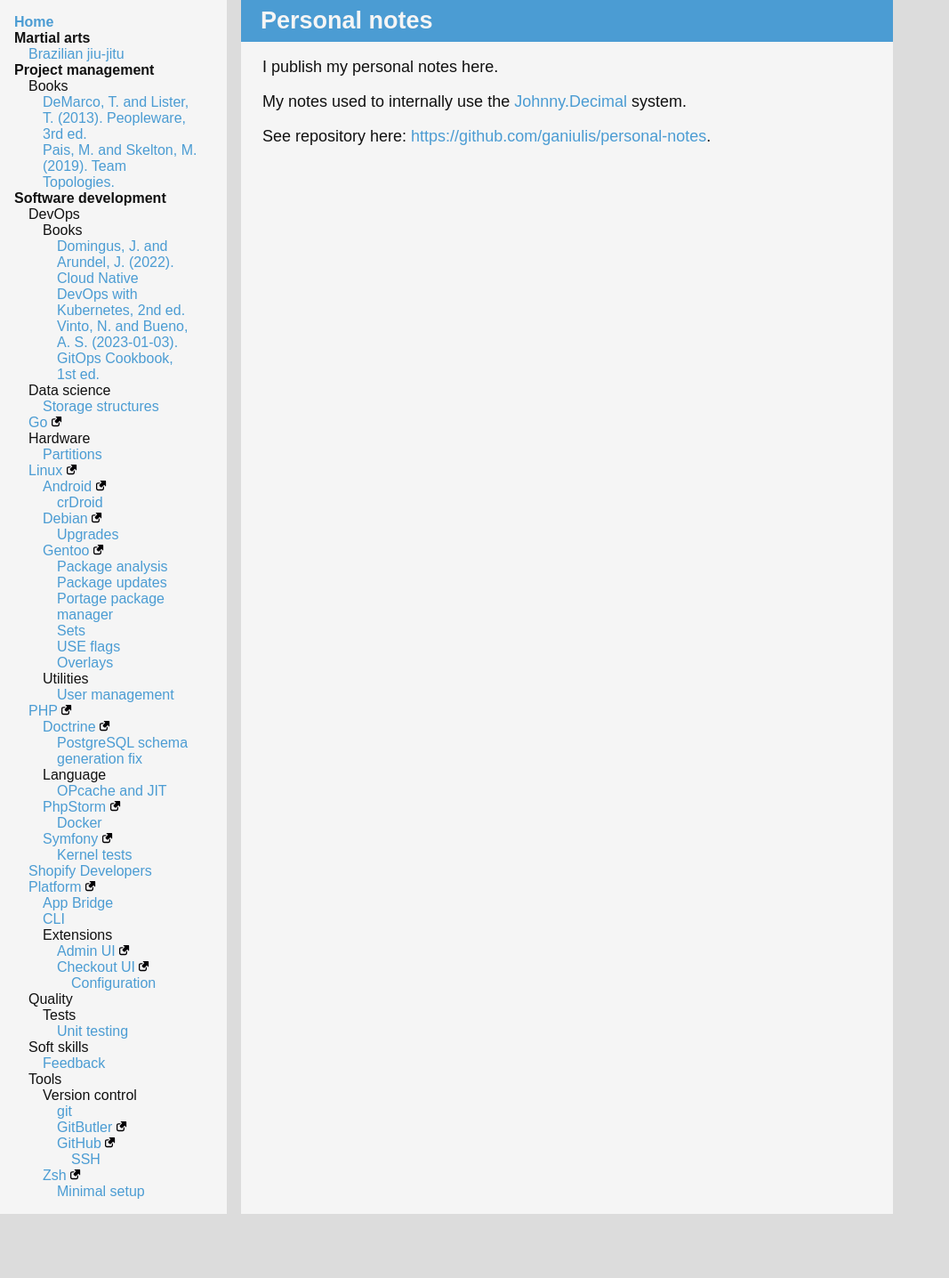
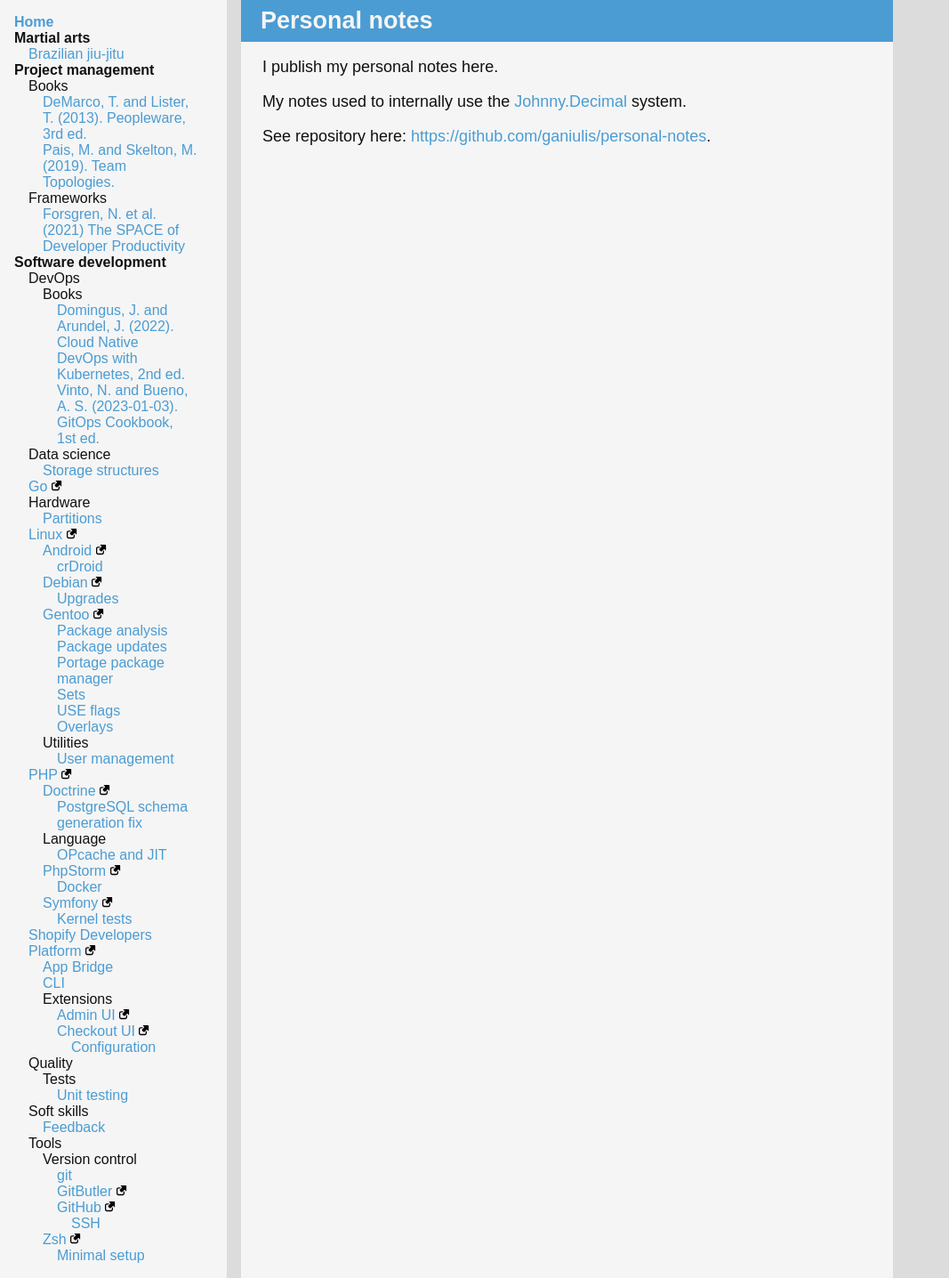
Before and after one commit to ganiulis/personal-notes, a Jekyll site: the page built from index.md, in a window 1280 px wide. Shown: the whole page at 89% size, without its empty margins (0-1067 px from the left). Built offline with Jekyll 4.4.1, drawn with Linux system fonts in a browser that asks for light colours; our own code applies the rules of GitHub Pages for plain Markdown files; before the commit the page ends 1364 px from its top, so only the background shows below that.

Commit message:
feat: Notes

```diff
--- a/_data/navigation.yaml
+++ b/_data/navigation.yaml
@@ -14,6 +14,11 @@ items:
             path: peopleware
           - title: Pais, M. and Skelton, M. (2019). Team Topologies.
             path: team-topologies
+      - title: Frameworks
+        path: papers
+        items:
+          - title: Forsgren, N. et al. (2021) The SPACE of Developer Productivity
+            path: space-of-developer-productivity
   - title: Software development
     path: software-development
     items:
--- /dev/null
+++ b/project-management/papers/space-of-developer-productivity.md
@@ -0,0 +1,13 @@
+---
+layout: default
+---
+
+# Forsgren, N. et al. (2021) The SPACE of Developer Productivity
+
+See https://queue.acm.org/detail.cfm?id=3454124.
+
+1. Satisfaction
+2. Performance
+3. Activity
+4. Communication and collaboration
+5. Efficiency and flow
```
